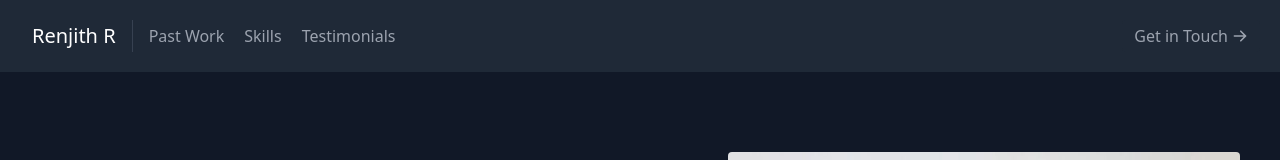
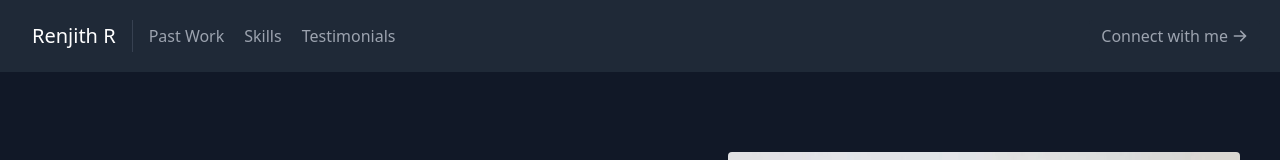
Before and after one commit to renjith-r-23/Portfolio, a React (Create React App) app: page / in a window 1280 px wide. Shown: the top 160 px of the page. Built offline with nearby package versions, Linux system fonts and the light colour scheme.

Commit message:
Update Navbar.js

```diff
--- a/src/components/Navbar.js
+++ b/src/components/Navbar.js
@@ -24,7 +24,7 @@ export default function Navbar() {
         <a
           href="#contact"
           className="inline-flex items-center bg-gray-800 border-0 py-1 px-3 focus:outline-none hover:bg-gray-700 rounded text-base mt-4 md:mt-0">
-          Get in Touch
+          Connect with me
           <ArrowRightIcon className="w-4 h-4 ml-1" />
         </a>
       </div>
```
